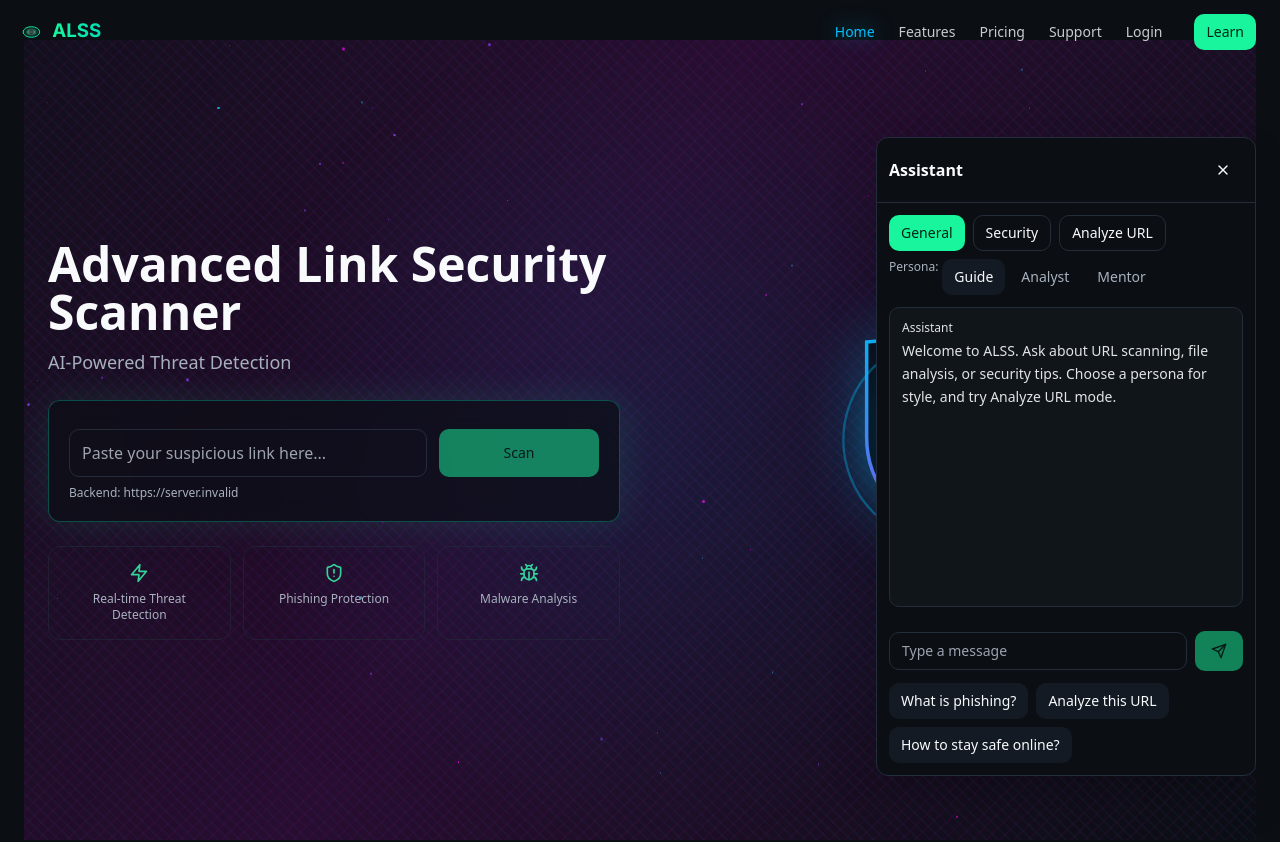
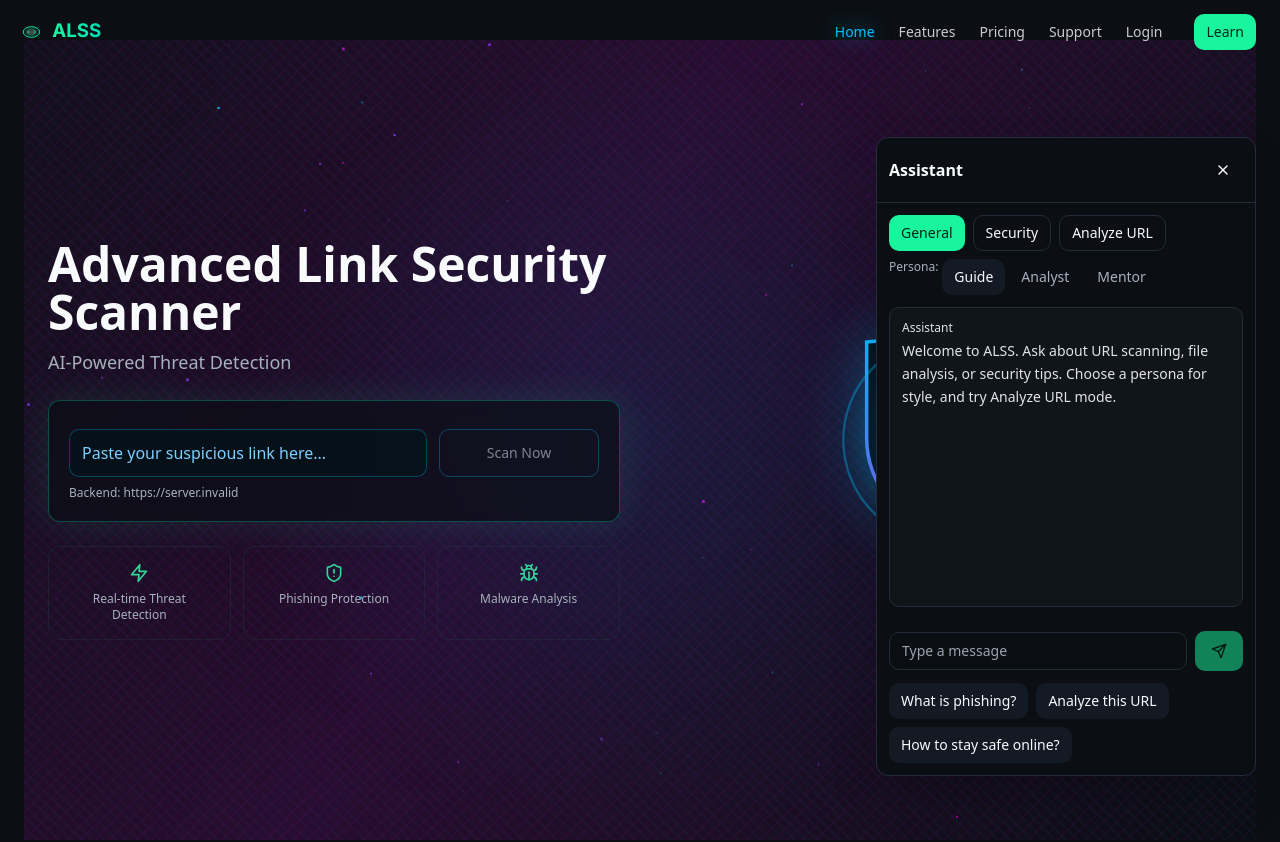
Before and after one commit to mustafaame/ALSS, a Next.js app in the folder frontend/: page / in a window 1280 px wide. Shown: the top 842 px of the page. Built offline with nearby package versions, Linux system fonts and the light colour scheme; no server answers.

Commit message:
Auto commit at 2025-11-01 04:06:14

```diff
--- a/frontend/src/components/scan/url-form.tsx
+++ b/frontend/src/components/scan/url-form.tsx
@@ -124,10 +124,18 @@ export default function UrlForm({ className, variant = "default", hideLabel = fa
             onChange={(e) => setUrl(e.target.value)}
             aria-invalid={url.length > 0 && !valid}
             autoComplete="off"
-            className={cn("md:flex-1", variant === "hero" && "h-11 md:h-12 text-base")}
+            className={cn(
+              "md:flex-1",
+              variant === "hero" &&
+                "h-11 md:h-12 text-base bg-[#00131a]/60 border-[#00C2FF]/30 placeholder:text-[#7ccfff] text-[#E6F9FF] focus-visible:ring-[#00C2FF]"
+            )}
           />
-          <Button type="submit" disabled={!valid || submitting} className={cn("md:w-40", variant === "hero" && "h-11 md:h-12") }>
-            {submitting ? "Scanning..." : "Scan"}
+          <Button type="submit" disabled={!valid || submitting} className={cn(
+            "md:w-40",
+            variant === "hero" &&
+              "h-11 md:h-12 bg-transparent border border-[#00C2FF]/60 text-[#E6F9FF] hover:border-[#00C2FF] hover:shadow-[0_0_30px_rgba(0,194,255,0.5)]"
+          ) }>
+            {submitting ? "Scanning..." : variant === "hero" ? "Scan Now" : "Scan"}
           </Button>
         </div>
         <div aria-live="polite" className="sr-only">{submitting ? "Scanning in progress" : "Ready"}</div>
```
